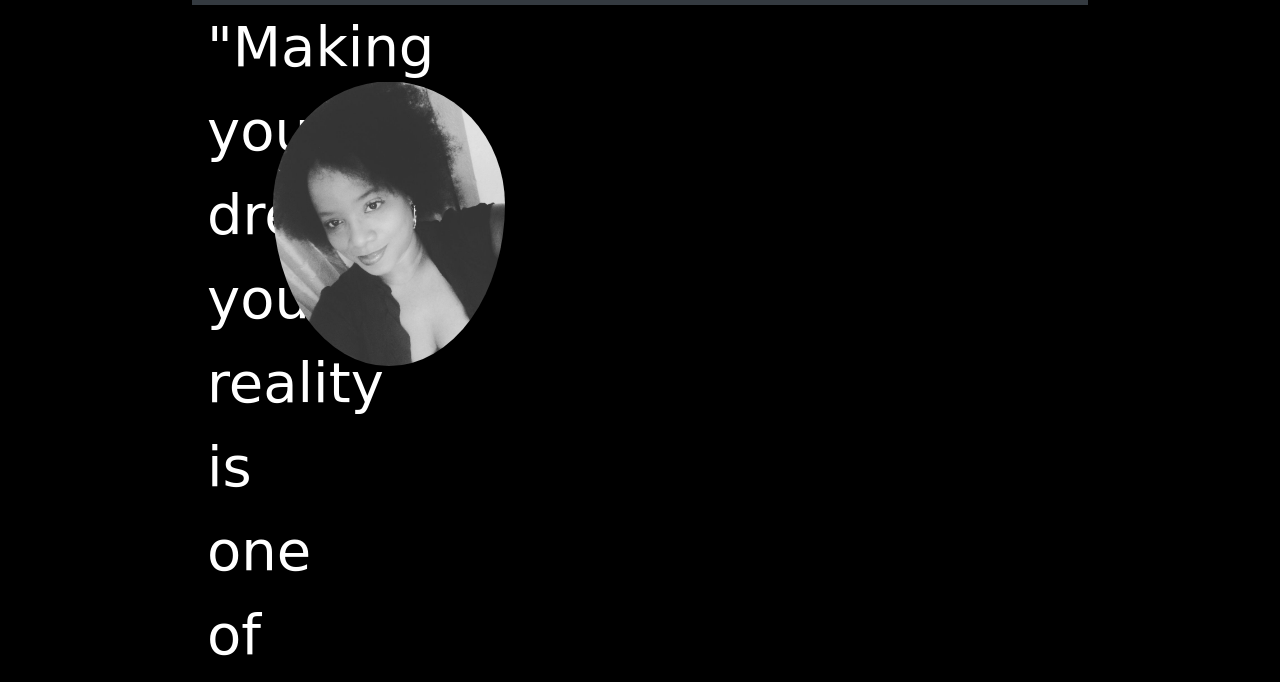
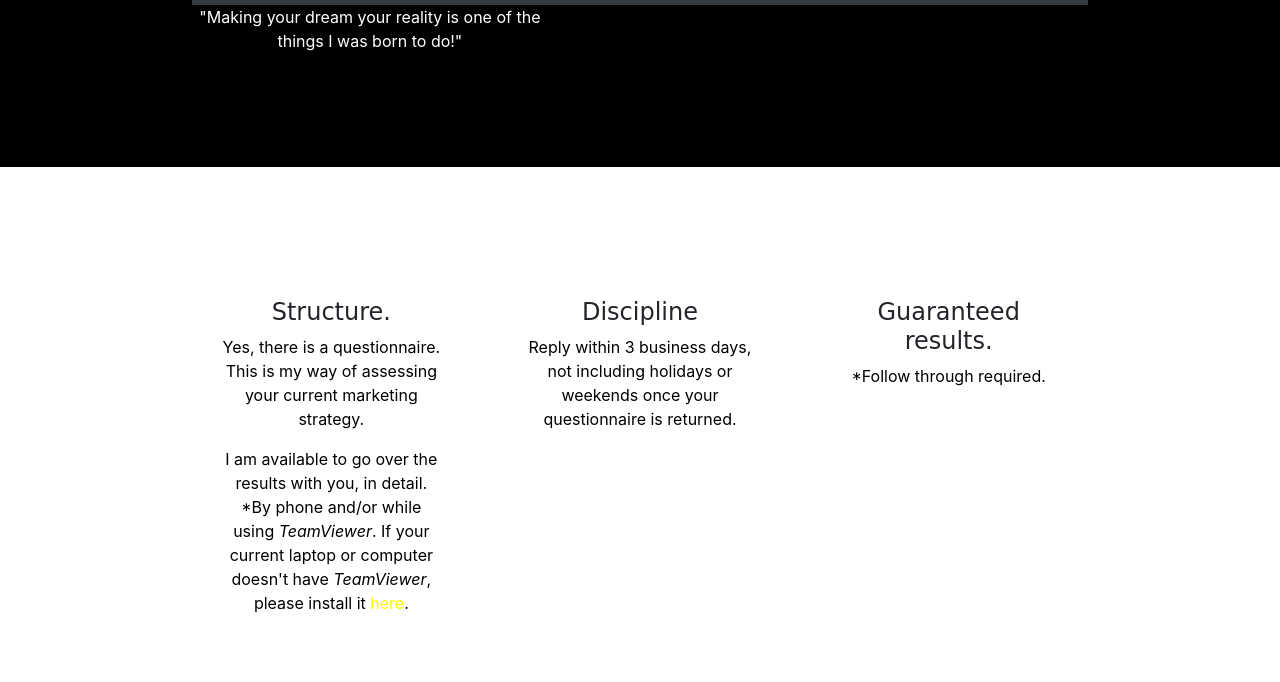
Before and after one commit to ConstanceCodingCamp/my-what, a plain HTML site: page index.html in a window 1280 px wide. Shown: the part 118-800 px from the top of the page. Drawn offline with nearby package versions, Linux system fonts and the light colour scheme.

Commit message:
Update index.html

```diff
--- a/index.html
+++ b/index.html
@@ -64,9 +64,12 @@
 
       <div class="row">
        <div class="col-lg-5">
-         <div class="col-lg-5">
+         <center>
+           <div class="col-lg-5>
            <h2 class="big-heading">"Making your dream your reality is one of the things I was born to do!"</h2>
           </div>
+         </br>
+         </center
        <img class="title-image" src="images/profile-img.JPEG" alt="fullstackdeveloper, susie newton">
         </div>
       </div>
```
